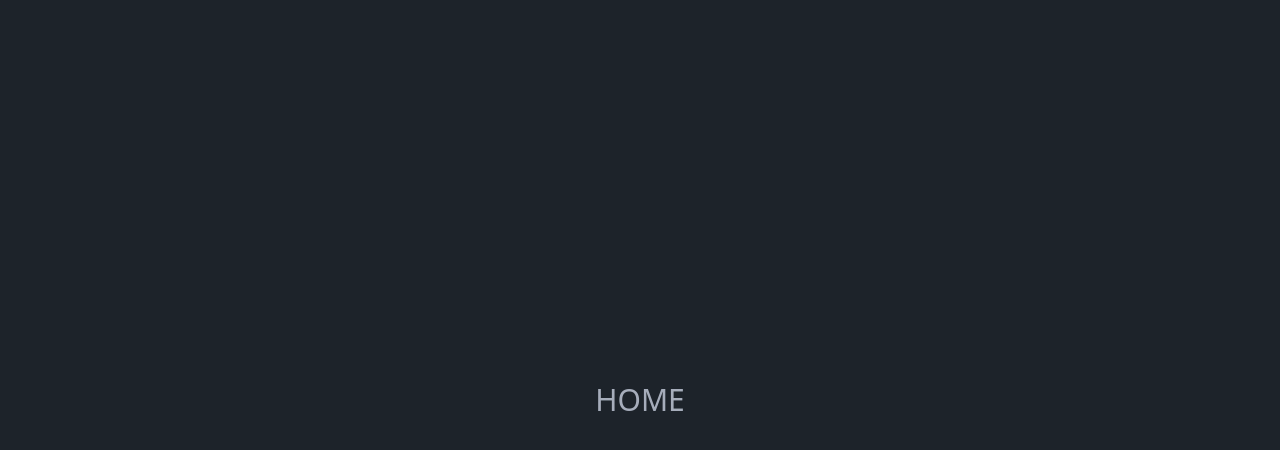
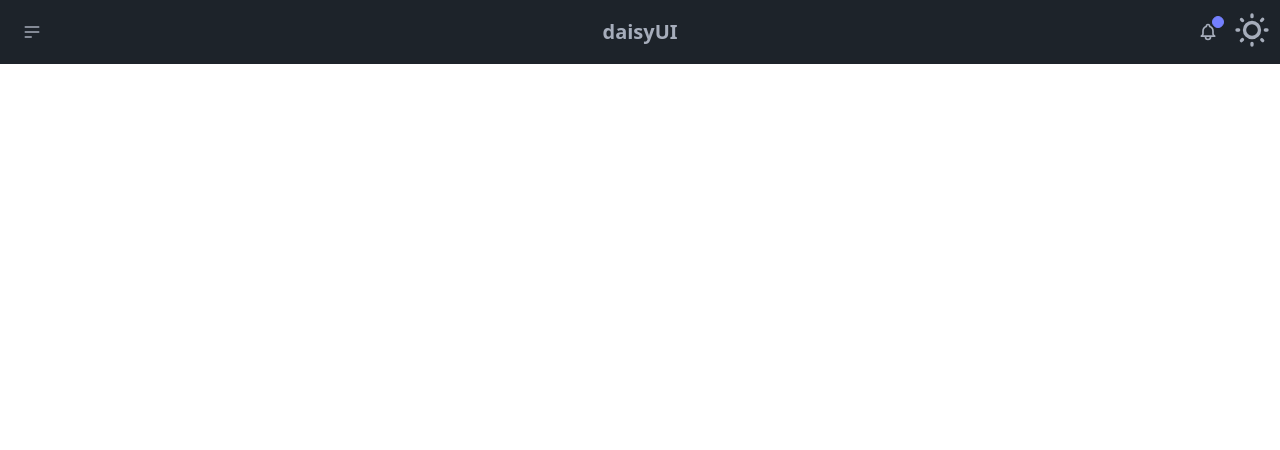
Before and after one commit to suganthan0001/ProjectExpo, a React (Vite) app in the folder frontend/: page /home in a window 1280 px wide. Shown: the top 450 px of the page. Built offline with nearby package versions, Linux system fonts and the light colour scheme; the HTML template or start-up script is replaced by a standard one; a web font is replaced by a local one.

Commit message:
finished till home navbar

```diff
--- a/frontend/src/components/Theme.jsx
+++ b/frontend/src/components/Theme.jsx
@@ -1,11 +1,11 @@
 import React from "react";
 import useStore from "./zustand/store";
 
-function Theme() {
+function Theme({styles}) {
   const { theme, setTheme } = useStore();
   return (
     <>
-      <div className="absolute top-5 right-5">
+      <div className={`${styles}`}>
         <label className="swap swap-rotate">
           {/* this hidden checkbox controls the state */}
           <input
--- a/frontend/src/components/home/Home.jsx
+++ b/frontend/src/components/home/Home.jsx
@@ -1,10 +1,11 @@
 import React from 'react'
+import Navbar from './Navbar'
 
 function Home() {
   return (
-    <h1 className='w-full h-screen flex items-center justify-center text-3xl'>
-        HOME
-    </h1>
+    <>
+      <Navbar />
+    </>
   )
 }
 
--- /dev/null
+++ b/frontend/src/components/home/Navbar.jsx
@@ -0,0 +1,77 @@
+import React from "react";
+import Theme from "../Theme";
+
+function Navbar() {
+  return (
+    <>
+      <div className="navbar bg-base-100">
+        <div className="navbar-start">
+          <div className="dropdown">
+            <div
+              tabIndex={0}
+              role="button"
+              className="btn btn-ghost btn-circle"
+            >
+              <svg
+                xmlns="http://www.w3.org/2000/svg"
+                className="h-5 w-5"
+                fill="none"
+                viewBox="0 0 24 24"
+                stroke="currentColor"
+              >
+                <path
+                  strokeLinecap="round"
+                  strokeLinejoin="round"
+                  strokeWidth="2"
+                  d="M4 6h16M4 12h16M4 18h7"
+                />
+              </svg>
+            </div>
+            <ul
+              tabIndex={0}
+              className="menu menu-sm dropdown-content mt-3 z-[1] p-2 shadow bg-base-100 rounded-box w-52"
+            >
+              <li>
+                <a>Homepage</a>
+              </li>
+              <li>
+                <a>Portfolio</a>
+              </li>
+              <li>
+                <a>About</a>
+              </li>
+            </ul>
+          </div>
+        </div>
+        <div className="navbar-center">
+          <a className="btn btn-ghost text-xl">daisyUI</a>
+        </div>
+        <div className="navbar-end">
+        <button className="btn btn-ghost btn-circle">
+            <div className="indicator">
+              <svg
+                xmlns="http://www.w3.org/2000/svg"
+                className="h-5 w-5"
+                fill="none"
+                viewBox="0 0 24 24"
+                stroke="currentColor"
+              >
+                <path
+                  strokeLinecap="round"
+                  strokeLinejoin="round"
+                  strokeWidth="2"
+                  d="M15 17h5l-1.405-1.405A2.032 2.032 0 0118 14.158V11a6.002 6.002 0 00-4-5.659V5a2 2 0 10-4 0v.341C7.67 6.165 6 8.388 6 11v3.159c0 .538-.214 1.055-.595 1.436L4 17h5m6 0v1a3 3 0 11-6 0v-1m6 0H9"
+                />
+              </svg>
+              <span className="badge badge-xs badge-primary indicator-item"></span>
+            </div>
+          </button>
+          <Theme styles={"text-sm"}/>
+
+        </div>
+      </div>
+    </>
+  );
+}
+
+export default Navbar;
--- /dev/null
+++ b/frontend/src/components/home/PieChart.css
@@ -0,0 +1,8 @@
+.pie {
+  background-color: black;
+  margin: 150px;
+  height: 350px;
+  width: 350px;
+  border-radius: 50%;
+  background: conic-gradient(yellow 25%, green 0 30%, blue 0 45%, red 0 100%);
+}
--- /dev/null
+++ b/frontend/src/components/home/PieChart.jsx
@@ -0,0 +1,24 @@
+import React from 'react';
+import "./PieChart.css"
+
+const PieChart = ({ data }) => {
+  // Calculate the total value of all segments
+  const totalValue = data.reduce((acc, segment) => acc + segment.value, 0);
+
+  // Calculate the angle for each segment
+  let startAngle = -90; // Start at the top
+  const segments = data.map((segment) => {
+    const angle = (segment.value / totalValue) * 360; // Calculate the angle
+    const style = {
+      transform: `rotate(${startAngle}deg)`,
+      backgroundColor: segment.color,
+      clipPath: 'polygon(50% 50%, 50% 0, 100% 0)',
+    };
+    startAngle += angle; // Update startAngle for the next segment
+    return <div className="segment" style={style} />;
+  });
+
+  return <div className="pie">{segments}</div>;
+};
+
+export default PieChart;
--- a/frontend/src/components/loginPage/Login.jsx
+++ b/frontend/src/components/loginPage/Login.jsx
@@ -23,7 +23,7 @@ function Login() {
     }
     let loggedIn = await loginUser(username, password);
     if (loggedIn) {
-      navigate("/home");
+
     } else {
       return;
     }
@@ -32,7 +32,7 @@ function Login() {
   return (
     <>
       <div className="flex items-center justify-center w-full h-screen gap-5 pr-20">
-        <Theme />
+        <Theme styles={"absolute top-5 right-5"}/>
         <div className="">
           <img
             src={loginLight}
--- a/frontend/src/components/queryPage/QueryPage.jsx
+++ b/frontend/src/components/queryPage/QueryPage.jsx
@@ -1,4 +1,4 @@
-import React from "react";
+import React, { useState } from "react";
 import Theme from "../Theme";
 import { useFormik } from "formik";
 import * as yup from "yup";
@@ -7,6 +7,39 @@ import { IoIosArrowRoundBack } from "react-icons/io";
 import { useNavigate } from "react-router-dom";
 
 function QueryPage() {
+
+  const [loading, setLoading] = useState(false);
+
+
+  const sendQuery = async (formData,actions) => {
+    setLoading(true);
+    try {
+      const response = await fetch("http://localhost:3000/submit-query", {
+        method: "POST",
+        headers: {
+          "Content-Type": "application/json",
+        },
+        body: JSON.stringify({...formData, status:"unsolved"}),
+      });
+      if (!response.ok) {
+        toast.error("Failed to submit query");
+        throw new Error("Failed to submit query");
+      }
+      setTimeout(() => {
+        toast.success(
+          "Query Submitted Successfully... we will catch you shortly!",
+          {
+            duration: 5000,
+          }
+        );
+        setLoading(false);
+        actions.resetForm();
+      }, 2000);
+    } catch (error) {
+      console.error("Error submitting query:", error);
+    }
+  };
+
   const navigate = useNavigate();
 
   const QueryValidationSchema = yup.object().shape({
@@ -50,23 +83,23 @@ function QueryPage() {
       description: "",
     },
     validationSchema: QueryValidationSchema,
-    onSubmit: (values) => {
+    onSubmit: (values, actions) => {
       console.log(values);
-      toast.success(
-        "Query Submitted Successfully... we will catch you shortly!",
-        {
-          duration: 5000,
-        }
-      );
+      sendQuery(values,actions);
     },
   });
 
   return (
     <div className="grid lg:grid-cols-2 grid-custom-rows px-12 home">
-      <button className="btn btn-circle btn-outline absolute top-5 left-5 text-3xl" onClick={() => {navigate("/login")}}>
-      <IoIosArrowRoundBack />
+      <button
+        className="btn btn-circle btn-outline absolute top-5 left-5 text-3xl"
+        onClick={() => {
+          navigate("/login");
+        }}
+      >
+        <IoIosArrowRoundBack />
       </button>
-      <Theme />
+      <Theme styles={"absolute top-5 right-5"}/>
       <div className="lg:col-span-2">
         <h1 className="text-1xl md:text-2xl lg:text-5xl text-center font-medium pt-10 whitespace-nowrap">
           <span className="glass">
@@ -209,7 +242,9 @@ function QueryPage() {
           className="btn text-2xl glass w-full text-center mt-5"
           type="submit"
         >
-          Submit
+          {
+            loading ? <span className="loading loading-ring loading-lg"></span> : "Submit"
+          }
         </button>
       </form>
     </div>
--- a/frontend/src/hooks/login.js
+++ b/frontend/src/hooks/login.js
@@ -1,6 +1,8 @@
 import { useState } from "react";
 import { toast } from "react-hot-toast";
+import { useNavigate } from "react-router-dom";
 export const useLogin = () => {
+  const navigate = useNavigate();
   const [loading, setLoading] = useState(false);
 
   const loginUser = async (username, password) => {
@@ -17,17 +19,18 @@ export const useLogin = () => {
         }),
       });
 
-      if(res.status === 200){
-        toast.success("Successfully logged in!!");
-        return true;
-      }else{
+      if (res.status === 200) {
+        setTimeout(() => {
+          toast.success("Successfully logged in!!");
+          setLoading(false);
+          navigate("/home");
+        }, 2000);
+      } else {
         toast.error("Invalid username or password!!");
         return false;
       }
     } catch (error) {
       console.error(error);
-    } finally {
-      setLoading(false);
     }
   };
 
```
Also changed, not shown: 2 other files (tests, documents, lock files or other folders).
